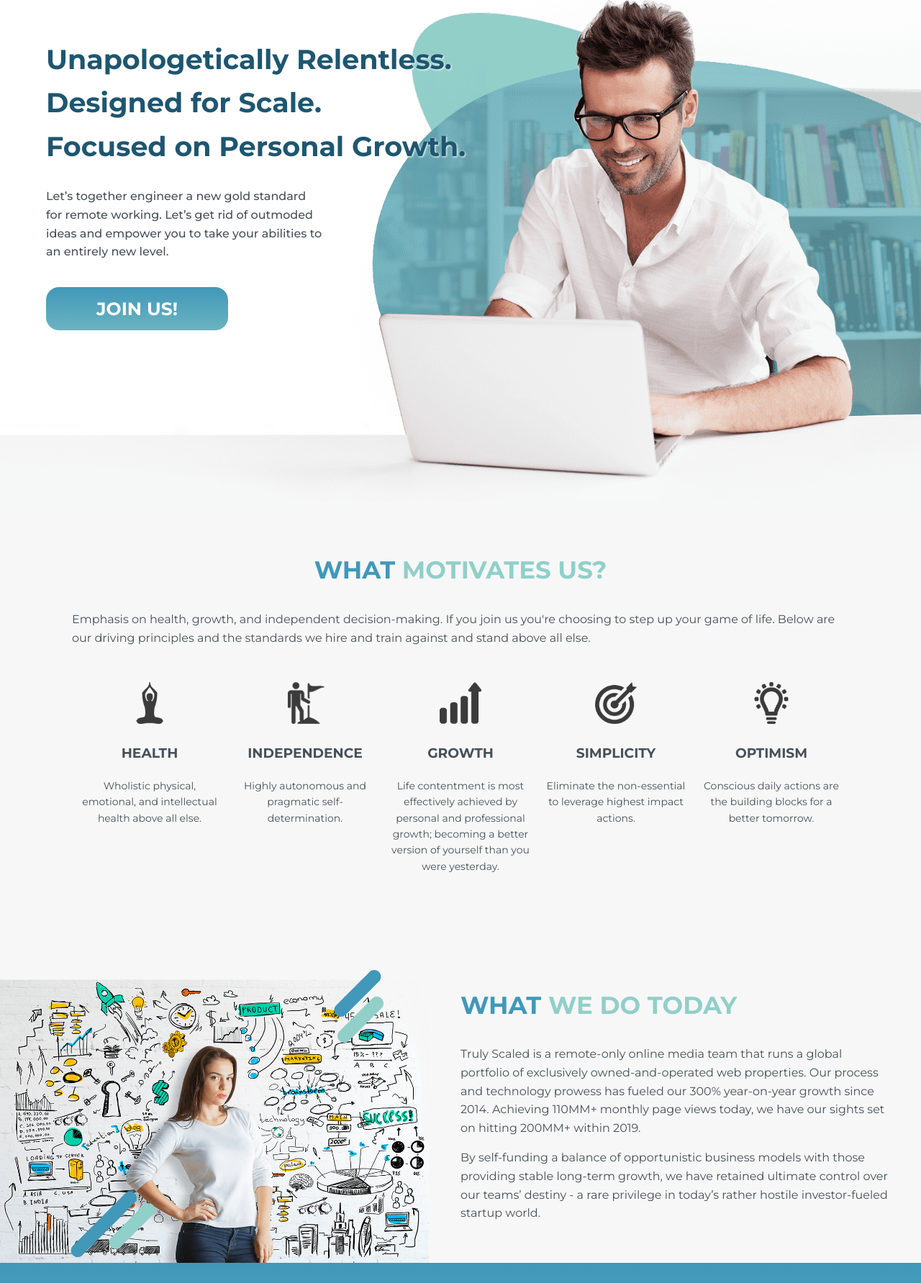
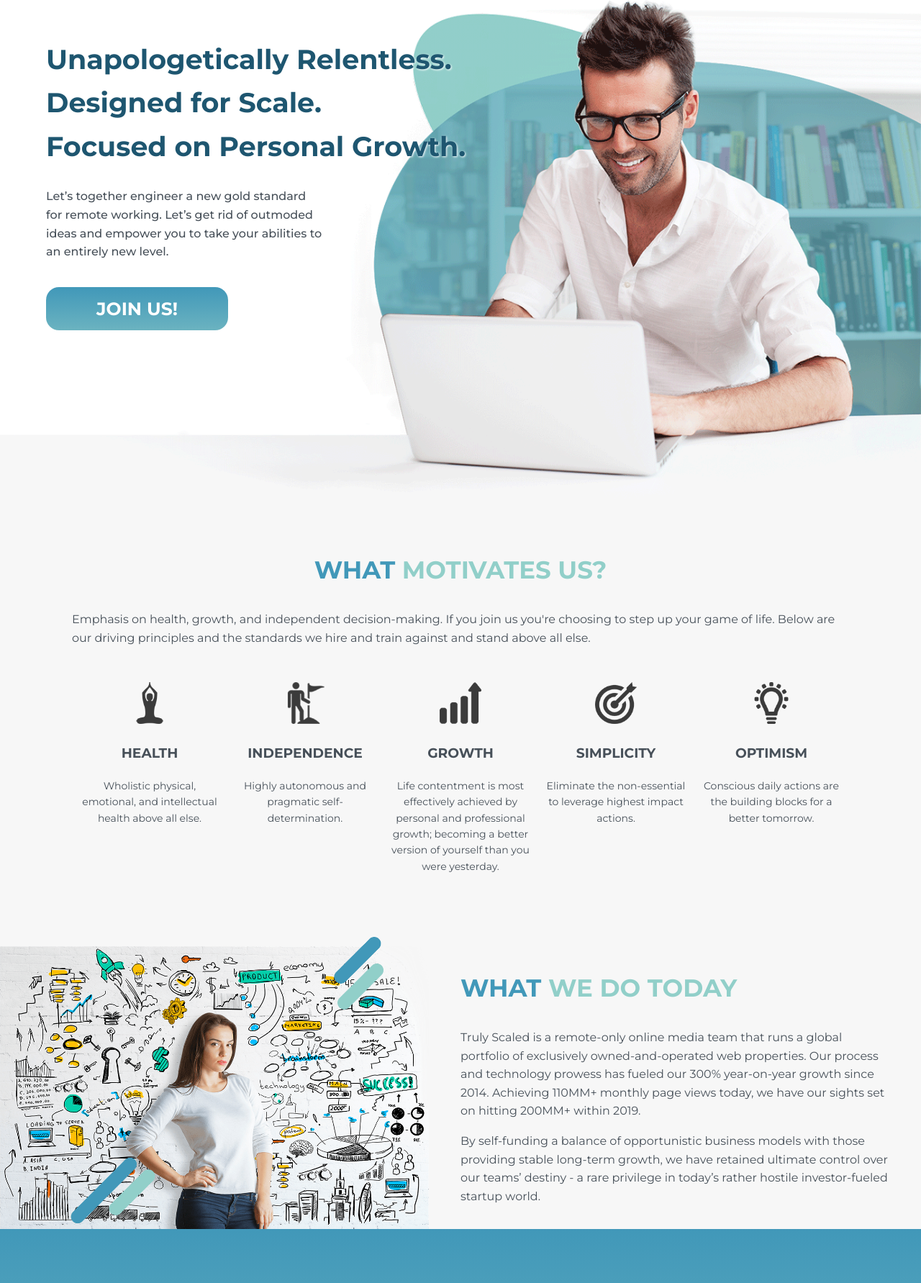
Before and after one commit to christianbiadnes/christianbiadnes.github.io, a plain HTML site: page index.html in a window 1280 px wide. Shown: the part 117-1900 px from the top of the page at 72% size. Drawn offline with Linux system fonts and the light colour scheme.

Commit message:
Fixed favicon, hero and alignment

```diff
--- a/css/style.css
+++ b/css/style.css
@@ -189,7 +189,7 @@ p {
 /* Hero Image */
 
 #hero {
-    background-image: url('/images/hero.png');
+    background-image: url('/images/hero-bg.png');
     background-size: cover;
     background-position: center right;
     margin-top: -20px;
@@ -254,7 +254,7 @@ p {
 }
 
 #what-we-do .grid-section:nth-child(2n) {
-    margin: 40px;
+    margin: auto 40px;
 }
 
 /* Where We're Heading */
```
Also changed, not shown: index.html (+1 -1 lines), favicon.ico (deleted), images/hero-bg.png (added), images/hero.png (deleted).
